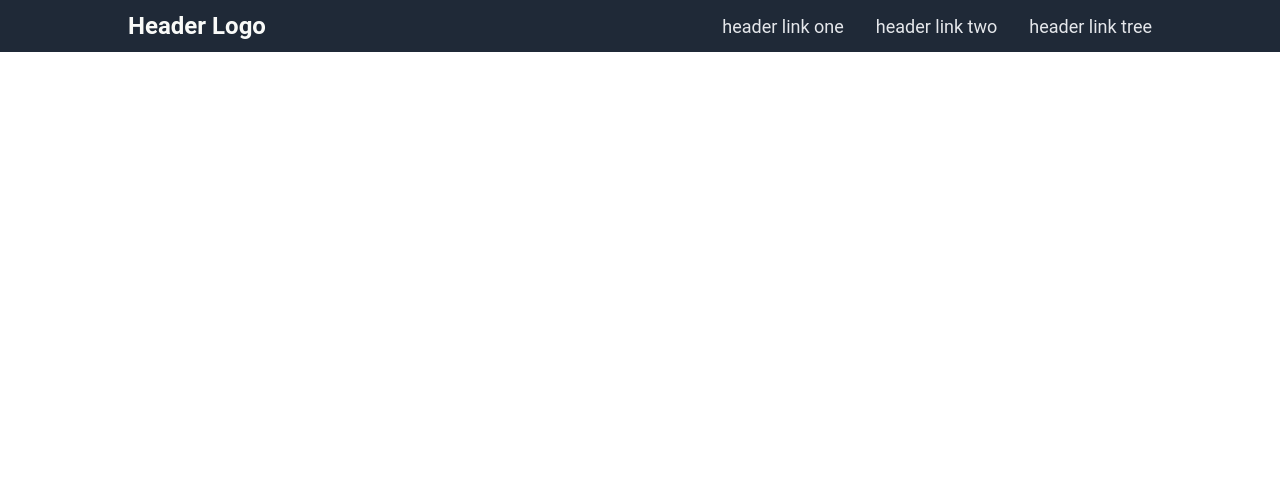
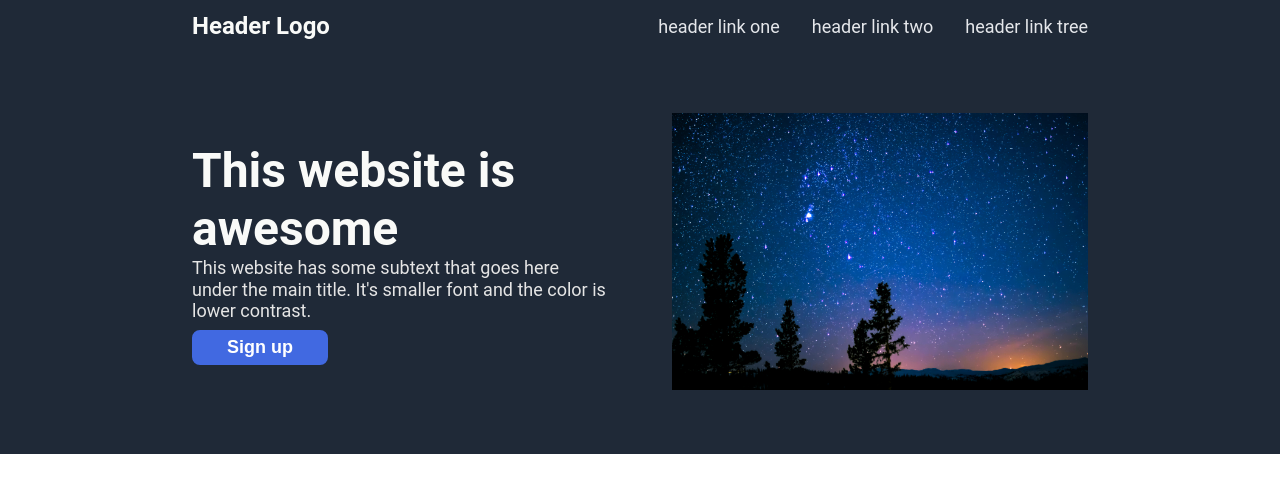
Before and after one commit to Mlajko/odin-landing-page, a plain HTML site: page index.html in a window 1280 px wide. Drawn offline with Linux system fonts and the light colour scheme.

Commit message:
Add header (section1) Media object is able to be flipped, moving the image from left to right.

```diff
--- a/index.html
+++ b/index.html
@@ -24,14 +24,18 @@
       </div>
     </nav>
 
-<!--     <header class="header">
-      <div class="media">
-        <div>
-          <h1>This website is awesome</h1>
-          <p>This website has some subtext that goes here under the main title. It's smaller font and the color is lower contrast.</p>
-          <button class="signup">Sign up</button>        </div>
-        <img src="pexels-sindre-fs-1175136.jpg" alt="Silhouette of Trees and Mountain Under Blue Starry Sky"/>
+    <div class="media">
+      <div class="image">
+        <img src="pexels-sindre-fs-1175136.jpg" alt="Sky" />
       </div>
-    </header>
-  </body> -->
+      <div class="content">
+        <h1>This website is awesome</h1>
+        <p>
+          This website has some subtext that goes here under the main title.
+          It's smaller font and the color is lower contrast.
+        </p>
+        <button class="signup">Sign up</button>
+      </div>
+    </div>
+  </body>
 </html>
--- a/style.css
+++ b/style.css
@@ -6,12 +6,14 @@
 
 body {
     font-family: Roboto, sans-serif;
+    line-height: 1.2;
 }
 
 /* navbar */
 
-.container {
-    padding: 12px 10%;
+.container,
+.media {
+    padding: 12px 15%;
     display: flex;
     align-items: center;
     justify-content: space-between;
@@ -31,6 +33,10 @@ a {
     color: #e5e7eb;
 }
 
+a:hover {
+    color: rgb(209, 206, 201);
+}
+
 .navbar {
     background-color: #1f2937;
 }
@@ -41,4 +47,54 @@ a {
     font-weight: bold;
 }
 
-/* header */
+/* header (media) */
+
+.media {
+    background-color: #1f2937;
+    gap: 4em;
+    padding: 60px 15%;
+}
+
+.media {
+    flex-direction: row-reverse;
+}
+
+img {
+    max-width: 100%;
+}
+
+.image {
+    flex: 1;
+}
+
+.content {
+    flex: 1;
+}
+
+h1 {
+    font-size: 48px;
+    font-weight: bold;
+    color: #f9faf8;
+}
+
+p {
+    font-size: 18px;
+    color: #e5e5e5;
+    margin-bottom: 8px;
+}
+
+button {
+  background: royalblue;
+  border: 3px solid royalblue;
+  color: white;
+  cursor: pointer;
+  padding: 4px 32px;
+  border-radius: 8px;
+  font-weight: bold;
+  font-size: 18px;
+}
+
+button:hover {
+    background-color: #3882f6;
+    border: 1px dotted rgb(209, 206, 201);
+}
```
